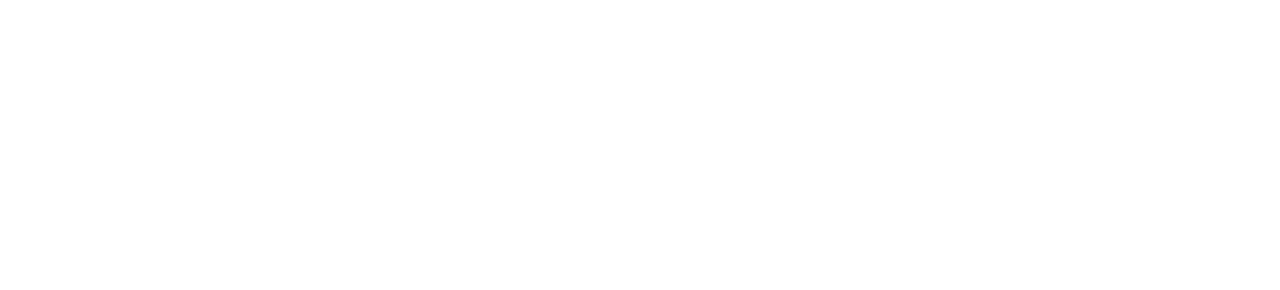
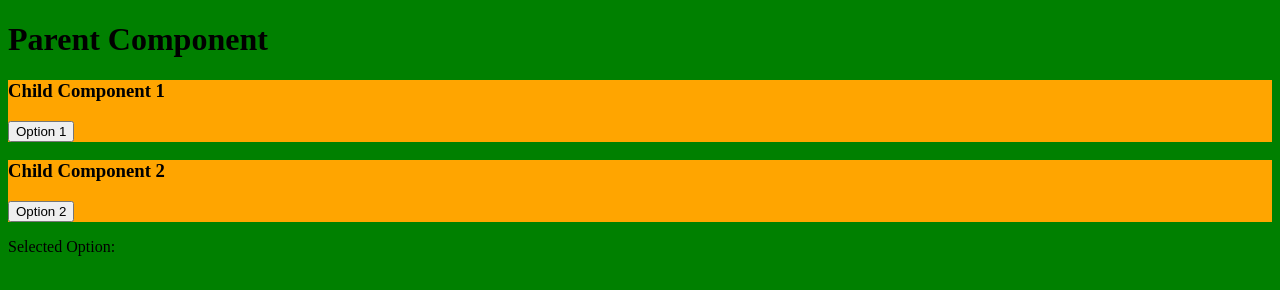
Before and after one commit to acciojob/lift-state-up-3-nithinbairu, a React app: page / in a window 1280 px wide. Built offline with nearby package versions, Linux system fonts and the light colour scheme.

Commit message:
2ns Commit

```diff
--- a/src/components/App.js
+++ b/src/components/App.js
@@ -1,13 +1,22 @@
-
-import React from "react";
-import './../styles/App.css';
+import React, { useState } from "react";
+import "./../styles/App.css";
+import ChildComponent1 from "./ChildComponent1";
+import ChildComponent2 from "./ChildComponent2";
 
 const App = () => {
+  const [selectedOption, setSelectedOption] =useState("");
+  const handleOptionChange = (option) => {
+    setSelectedOption(option);
+  }
   return (
-    <div>
-        {/* Do not remove the main div */}
+    <div >
+      {/* Do not remove the main div */}
+      <h1>Parent Component</h1>
+      <ChildComponent1 handleOptionChange={handleOptionChange} />
+      <ChildComponent2 handleOptionChange={handleOptionChange} />
+      <p>Selected Option:{selectedOption}</p>
     </div>
-  )
-}
+  );
+};
 
-export default App
+export default App;
--- /dev/null
+++ b/src/components/ChildComponent1.js
@@ -0,0 +1,12 @@
+import React from 'react'
+
+function ChildComponent1({ handleOptionChange }) {
+  return (
+    <div style={{backgroundColor:"orange"}}>
+        <h3>Child Component 1</h3>
+        <button onClick={() => handleOptionChange("Option 1")}>Option 1</button>
+    </div>
+  )
+}
+
+export default ChildComponent1
--- /dev/null
+++ b/src/components/ChildComponent2.js
@@ -0,0 +1,12 @@
+import React from 'react'
+
+function ChildComponent2({ handleOptionChange }) {
+  return (
+    <div style={{backgroundColor:"orange"}}>
+        <h3>Child Component 2</h3>
+        <button onClick={() => handleOptionChange("Option 2")}>Option 2</button>
+    </div>
+  )
+}
+
+export default ChildComponent2
--- a/src/index.html
+++ b/src/index.html
@@ -6,7 +6,7 @@
 <meta http-equiv="X-UA-Compatible" content="ie=edge">
 <title>React Boilerplate</title>
 </head>
-<body>
+<body style="background-color: green;">
 <div id="root">
 </div>
 </html>
```
Also changed, not shown: 1 other file.
